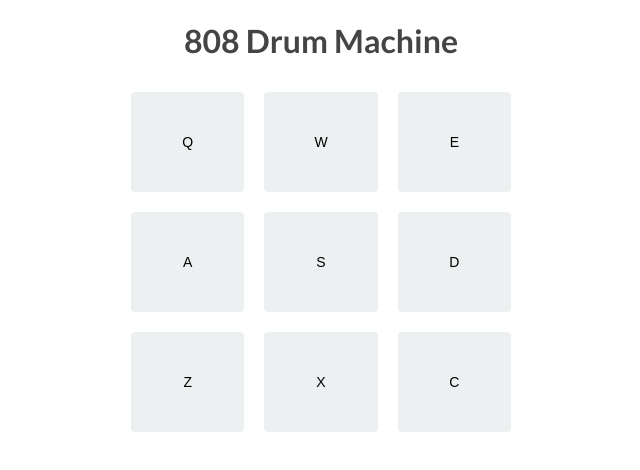
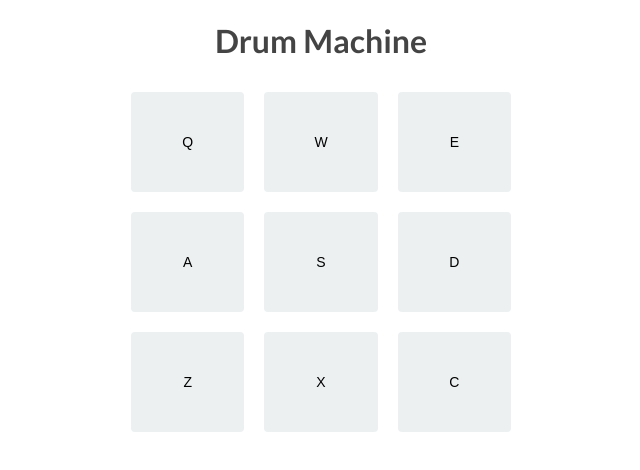
Before and after one commit to xstrengthofonex/drum-machine, a plain HTML site: page index.html in a window 1280 px wide. Shown: the whole page, without its empty margins (319-959 px from the left). Drawn offline with nearby package versions, Linux system fonts and the light colour scheme.

Commit message:
Update index.html

```diff
--- a/index.html
+++ b/index.html
@@ -13,7 +13,7 @@
     <script src="src/js/app.js"></script>
 </head>
 <body>
-    <h1>808 Drum Machine</h1>
+    <h1>Drum Machine</h1>
     <div id="drum-machine">
         <div id="display">
             <div id="drum-pads">
```
